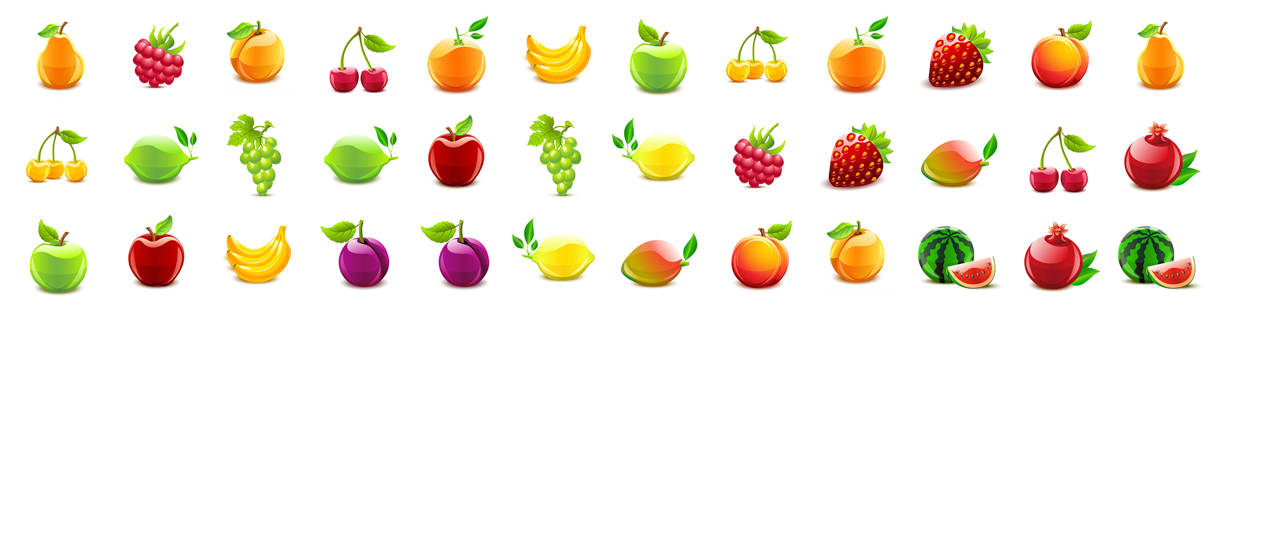
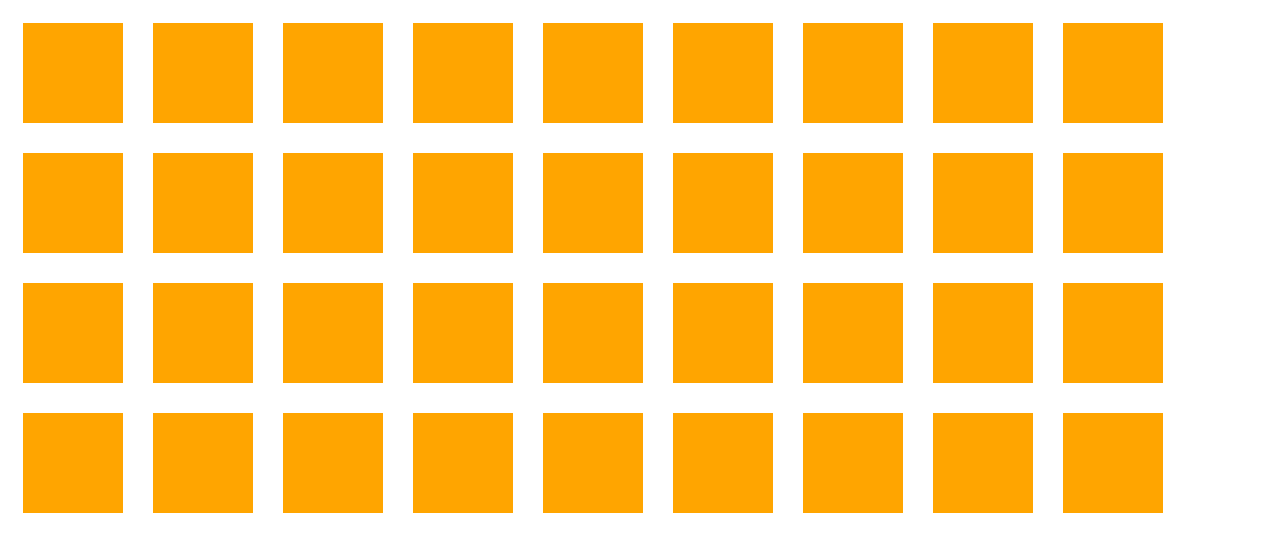
Before and after one commit to guyotoceane1/memory, a website: page FRONT/index.html in a window 1280 px wide. Drawn offline with nearby package versions, Linux system fonts and the light colour scheme.

Commit message:
Affichage correct du jeu

```diff
--- a/FRONT/js/affichageCarte.js
+++ b/FRONT/js/affichageCarte.js
@@ -1,9 +1,7 @@
 //Le but ici est d'afficher les cartes dans la même logique que la génération du css
 
 var nbPaires = 18;
-
 var divAffichageCarte = $('#cartes');
-
 // On génère un tableau avec tous les ids générés en sass
 var tabData = new Array();
 for(let i=1; i<=nbPaires; i++){
@@ -11,17 +9,32 @@ for(let i=1; i<=nbPaires; i++){
         tabData.push("carte-"+j+i);
     }
 }
-
 tabData = shuffle(tabData); //On randomise les ids pour pouvoir les "mélanger" pour l'afficher sur la page
 
+//On boucle sur le tableau pour afficher les cartes
 tabData.forEach(data=>{
-    $('#cartes').append("<div id="+data+"></div>");
+
+    let $parentCarte = document.createElement('div'); //parent qui va contenir le recto et le verso
+    $($parentCarte).addClass('carte')
+
+    //Création du recto de la carte - face cachée
+    let $recto = document.createElement('div');
+    $($recto).addClass('carte-recto');
+
+    //Creation du verso de la carte - face visible
+    let $divPhoto = document.createElement('div');
+    $divPhoto.id = data;
+    $($divPhoto).addClass('carte-verso');
+    $($divPhoto).hide(); //Par défaut la carte est caché
+
+    // On ajoute les 2 cartes a la div commune
+    $($parentCarte).append($recto);
+    $($parentCarte).append($divPhoto);
+
+    divAffichageCarte.append($parentCarte) //On affecte la carte a la div parent dans le HTML
 })
 
 
-
-console.log(tabData);
-// console.log(shuffle(tabData));
 
 
 //Fonction pour mélanger un tableau
--- a/FRONT/sass/generationCarte.scss
+++ b/FRONT/sass/generationCarte.scss
@@ -11,8 +11,24 @@ $dimensionCarte : 100px; //La carte étant un carré, toutes les dimensions sont
         #carte-#{$j}#{$i} {
             background-image: url($lienImage);
             background-position: 0 $i*$dimensionCarte; //On se déplace dans l'image pour récupérer un item
-            width : $dimensionCarte;
-            height: $dimensionCarte;
         }
     }
 }
+
+.carte{
+    width : $dimensionCarte;
+    height: $dimensionCarte;
+    margin: 15px;
+    &-recto{
+        background-color: orange;
+
+        &:hover{
+            background-color: orangered;
+            cursor: pointer;
+        }
+    }
+    &-recto, &-verso{
+        width: 100%;
+        height: 100%;
+    }
+}
```
Also changed, not shown: FRONT/css/style.css.
